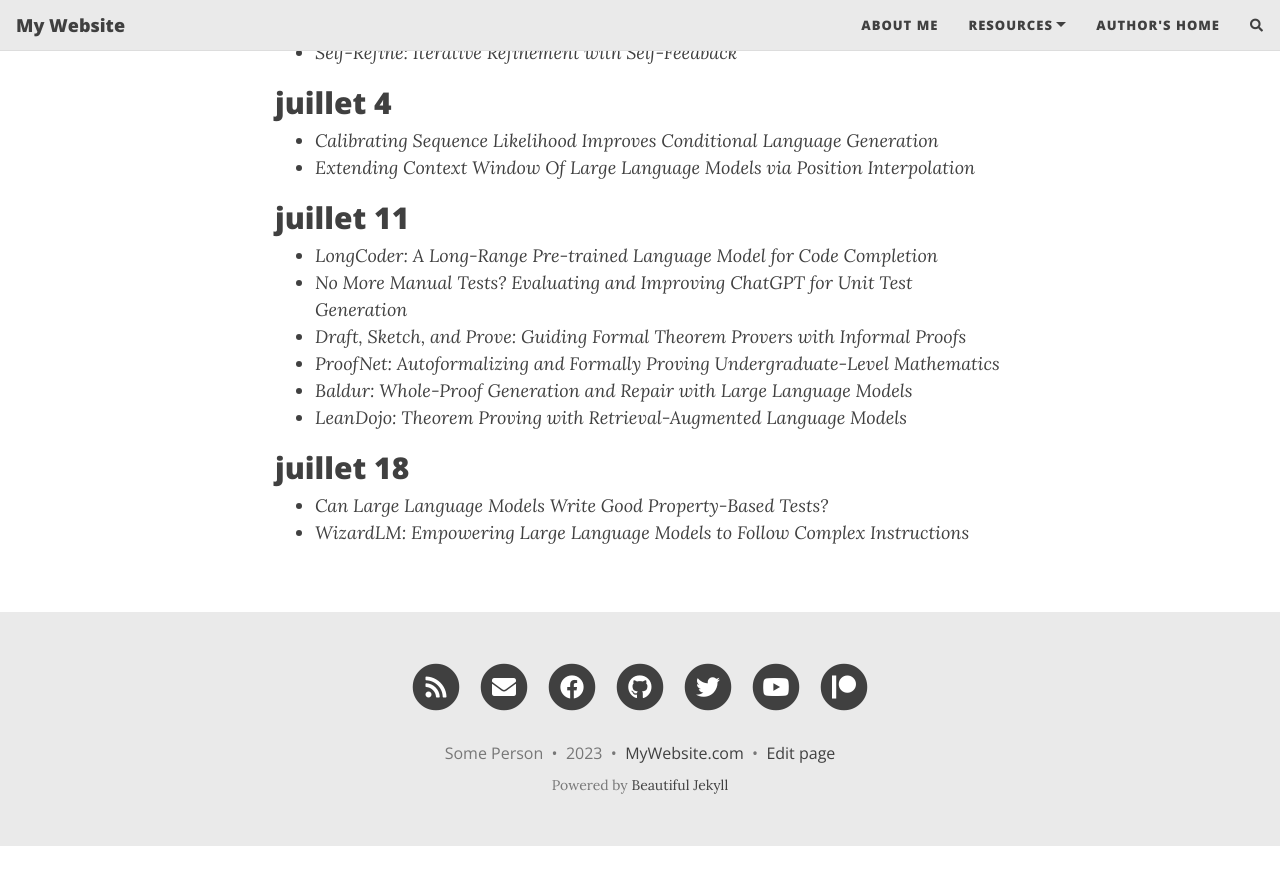
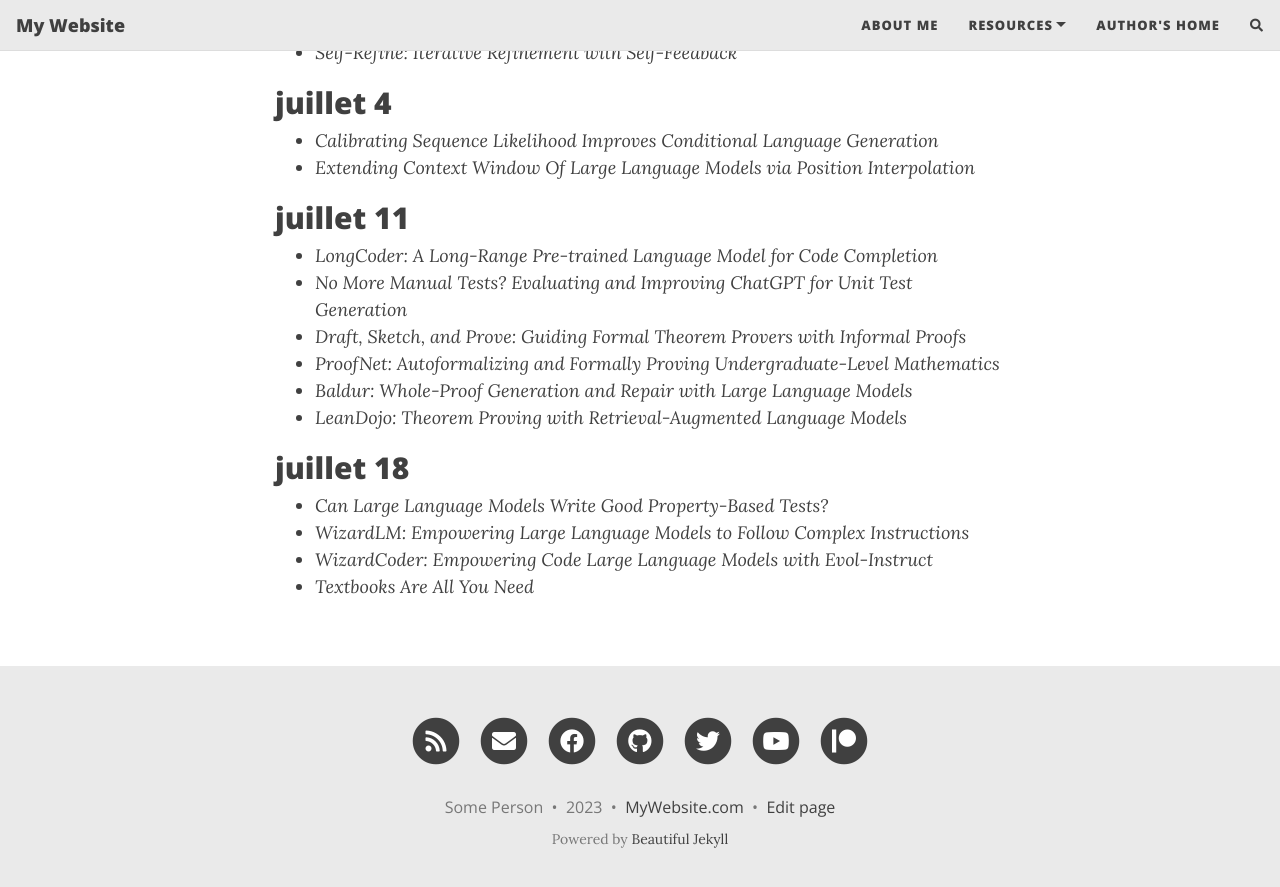
Before and after one commit to eecshope/LesPapiers, a Jekyll site: the page built from papiers.md, in a window 1280 px wide and 900 px high, scrolled down 8501 px. Shown: the top 887 px of the window. Built offline with Jekyll 4.4.1, drawn with Linux system fonts in a browser that asks for light colours; nearby versions of some CDN libraries; comment, search, counter and statistics services are not loaded; before the commit the page ends 9347 px from its top, so only the background shows below that.

Commit message:
update julliet 18

```diff
--- a/papiers.md
+++ b/papiers.md
@@ -226,3 +226,5 @@ Ces sont les papiers de notre groupe. Lisez-les s'il vous plait!
 ## juillet 18
 - *Can Large Language Models Write Good Property-Based Tests?*
 - *WizardLM: Empowering Large Language Models to Follow Complex Instructions*
+- *WizardCoder: Empowering Code Large Language Models with Evol-Instruct*
+- *Textbooks Are All You Need*
```
